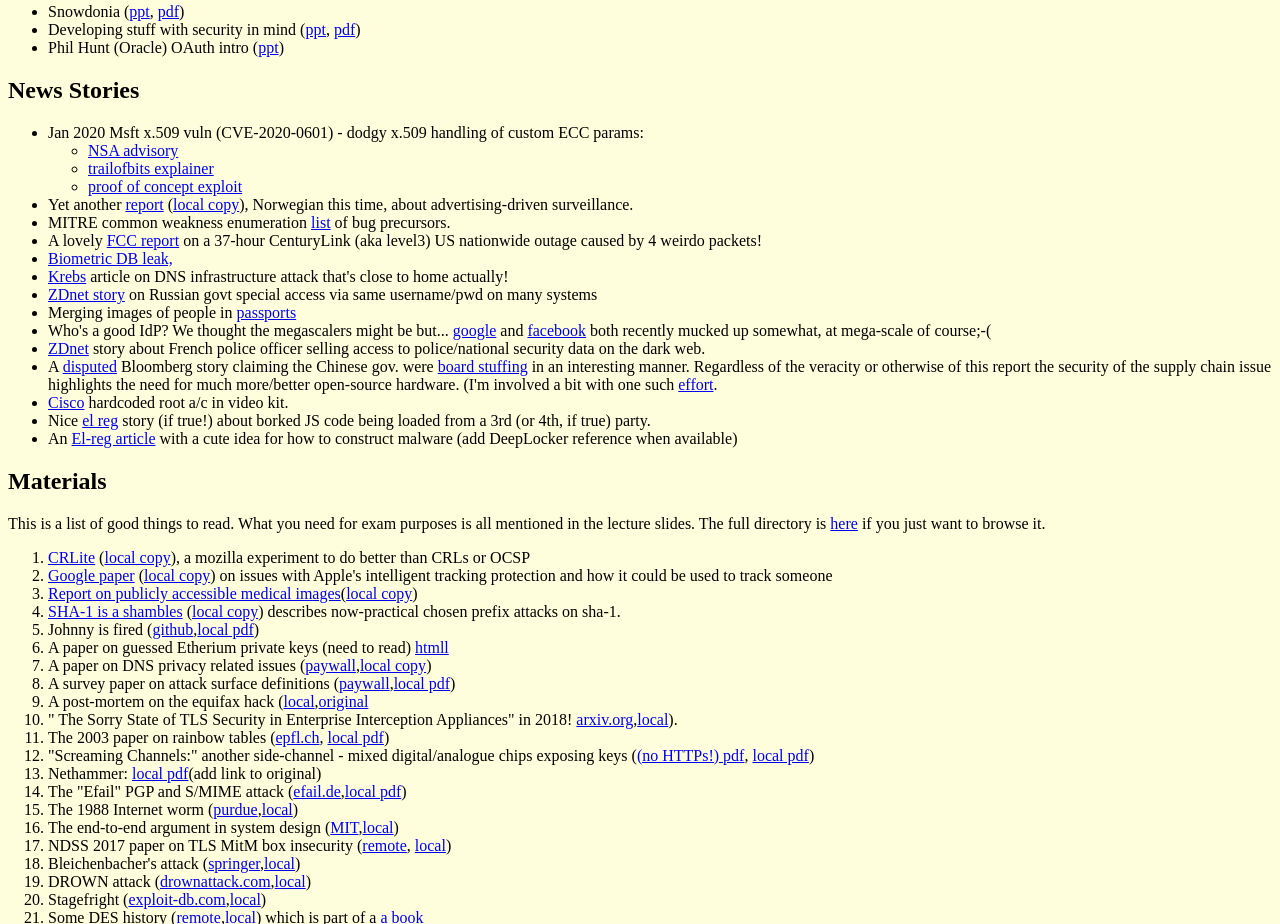
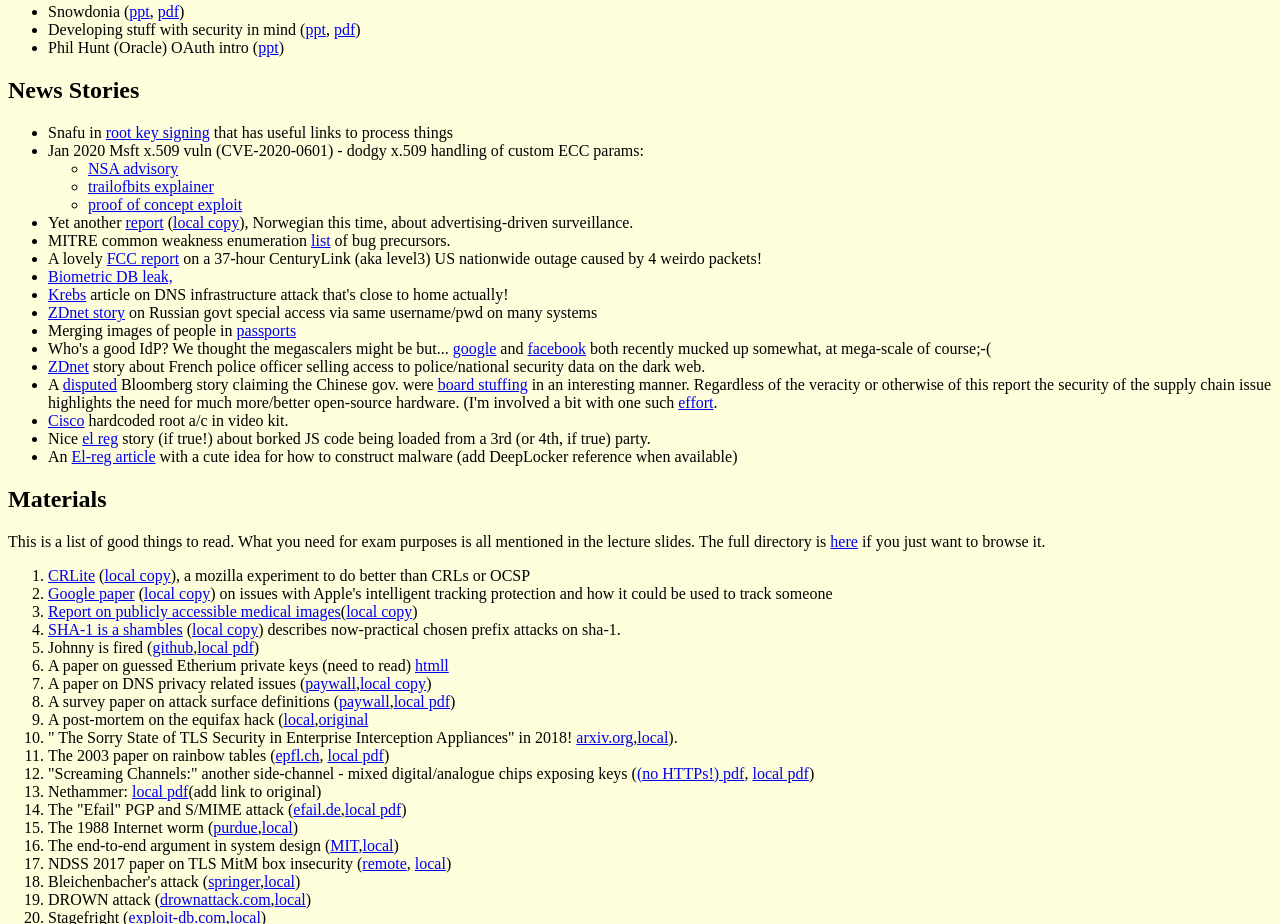
Before and after one commit to sftcd/cs7053, a plain HTML site: page 2016index.html in a window 1280 px wide. Shown: the part 858-1782 px from the top of the page. Drawn offline with Linux system fonts and the light colour scheme.

Commit message:
at slide 75

```diff
--- a/2016index.html
+++ b/2016index.html
@@ -96,6 +96,7 @@ that's more than two weeks ahead of time may be wasted effort:-)</li>
 
 <ul>
 
+    <li>Snafu in <a href="https://www.theregister.co.uk/2020/02/13/iana_dnssec_ksk_delay/">root key signing</a> that has useful links to process things</li>
     <li>Jan 2020 Msft x.509 vuln (CVE-2020-0601) - dodgy x.509 handling of custom ECC params:
         <ul>
             <li><a href="https://media.defense.gov/2020/Jan/14/2002234275/-1/-1/0/CSA-WINDOWS-10-CRYPT-LIB-20190114.PDF">NSA advisory</a></li>
```
Also changed, not shown: 1 other file.
